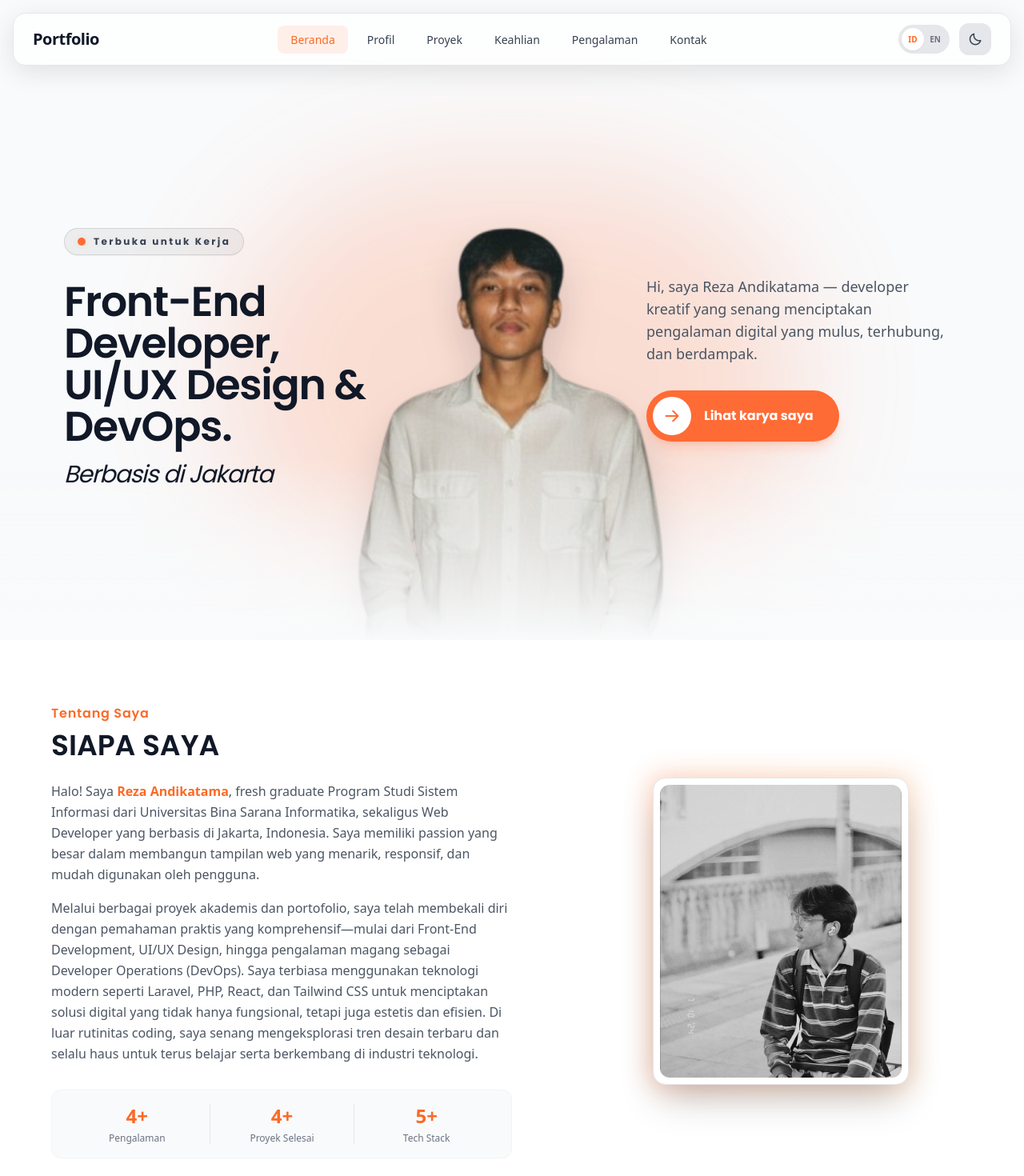
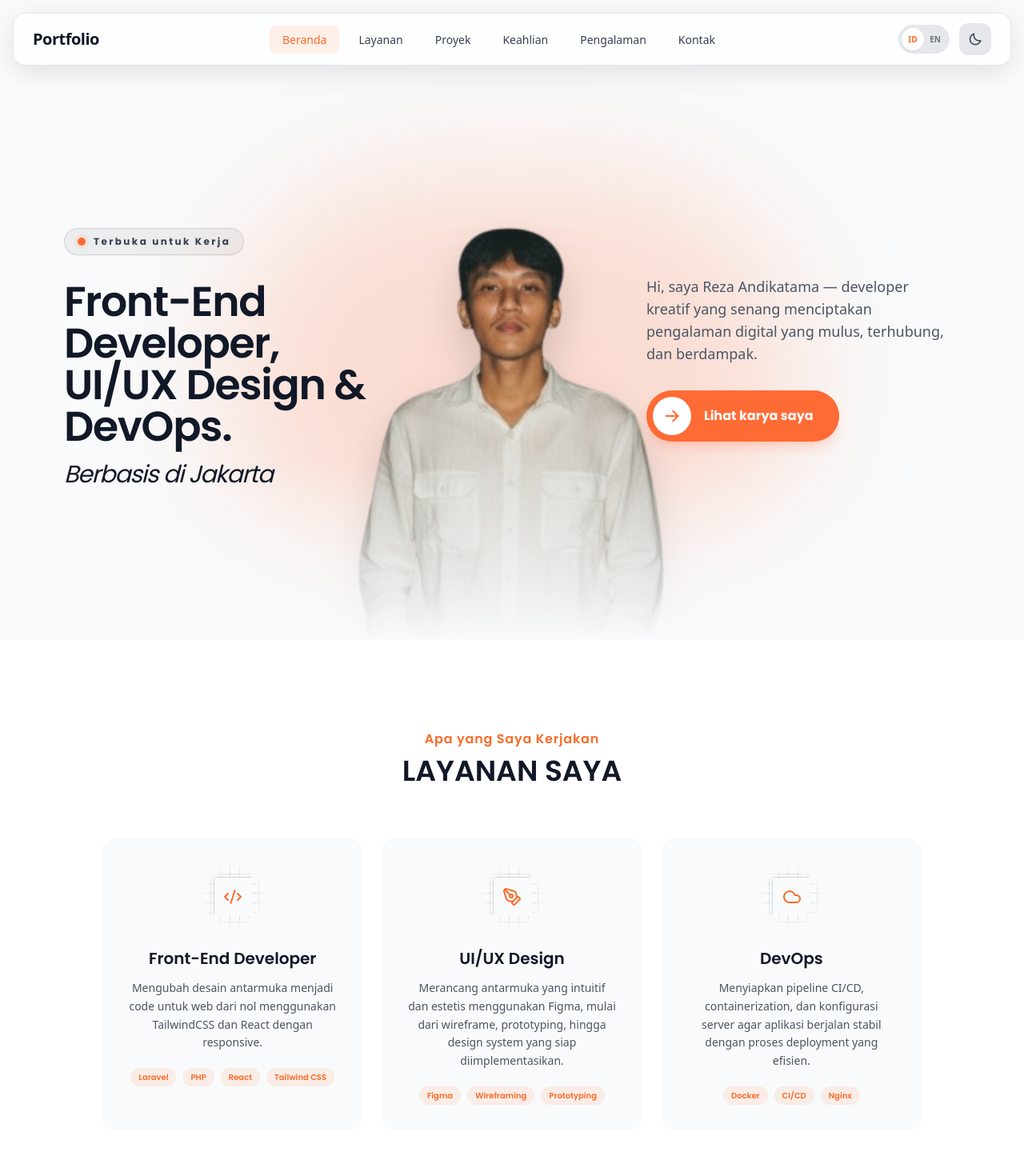
Before and after one commit to RezaAndikatama/portfolio-react, a React (Vite) app: page / in a window 1280 px wide. Shown: the top 1470 px of the page at 80% size. Built offline with nearby package versions, Linux system fonts and the light colour scheme.

Commit message:
Update UI dan Readme

```diff
--- a/package.json
+++ b/package.json
@@ -10,6 +10,8 @@
     "preview": "vite preview"
   },
   "dependencies": {
+    "framer-motion": "^13.4.0",
+    "lucide-react": "^1.47.0",
     "react": "^19.2.8",
     "react-dom": "^19.2.8",
     "swiper": "^14.0.7"
--- a/src/components/About.tsx
+++ b/src/components/About.tsx
@@ -1,71 +1,66 @@
-import profileImg from "../assets/profile4.jpg";
+import type { ReactNode } from "react";
+import { Code2, PenTool, Cloud } from "lucide-react";
 import { useInView } from "../hooks/useInView";
 import { useLanguage } from "../context/LanguageContext";
 import { translations } from "../data/translations";
 
-export default function About() {
+// Icon lucide-react untuk tiap layanan, urut sesuai items di translations.ts
+const SERVICE_ICONS = [Code2, PenTool, Cloud];
+
+// Kotak ikon bermotif grid + mask radial — elemen dekoratif khas dari referensi "features-2".
+// Diadaptasi tanpa shadcn (tidak pakai <Card>), murni div + Tailwind seperti bagian lain di project ini.
+function CardDecorator({ children }: { children: ReactNode }) {
+  return (
+    <div aria-hidden className="relative mx-auto size-16 md:size-20 [mask-image:radial-gradient(ellipse_50%_50%_at_50%_50%,#000_70%,transparent_100%)]">
+      <div className="absolute inset-0 [--border:black] dark:[--border:white] bg-[linear-gradient(to_right,var(--border)_1px,transparent_1px),linear-gradient(to_bottom,var(--border)_1px,transparent_1px)] bg-[size:12px_12px] opacity-10" />
+      <div className="bg-gray-50 dark:bg-cardDark absolute inset-0 m-auto flex size-10 md:size-12 items-center justify-center border-t border-l border-gray-300 dark:border-white/20">{children}</div>
+    </div>
+  );
+}
+
+export default function Services() {
   const { ref, isInView } = useInView();
   const { language } = useLanguage();
-  const t = translations[language].about;
+  const t = translations[language].services;
 
   return (
-    <section id="about" ref={ref} aria-labelledby="about-title" className="py-20 px-6 bg-white dark:bg-darkbg transition-colors duration-300">
-      <div className="max-w-6xl mx-auto flex flex-col md:flex-row items-center justify-between gap-12">
-        {/* Konten teks — fade + slide dari kiri */}
-        <div className={`w-full md:w-1/2 order-2 md:order-1 transition-all duration-700 ease-out ${isInView ? "opacity-100 translate-x-0" : "opacity-0 -translate-x-8"}`}>
+    <section id="services" ref={ref} aria-labelledby="services-title" className="py-20 md:py-28 px-6 bg-white dark:bg-darkbg transition-colors duration-300">
+      <div className="max-w-5xl mx-auto">
+        {/* Header — fade + slide dari bawah */}
+        <div className={`text-center mb-12 md:mb-16 transition-all duration-700 ease-out ${isInView ? "opacity-100 translate-y-0" : "opacity-0 translate-y-6"}`}>
           <p className="font-mono text-primary font-semibold tracking-wider mb-2">{t.label}</p>
-          <h2 id="about-title" className="font-serif text-3xl md:text-4xl font-semibold uppercase text-gray-900 dark:text-white mb-6">
+          <h2 id="services-title" className="font-serif text-3xl md:text-4xl font-semibold uppercase text-gray-900 dark:text-white">
             {t.heading}
           </h2>
-
-          <div className="space-y-4 text-gray-600 dark:text-gray-400 leading-relaxed mb-8">
-            <p>
-              {t.paragraph1Before} <span className="text-primary font-semibold">Reza Andikatama</span>
-              {t.paragraph1After}
-            </p>
-            <p>{t.paragraph2}</p>
-          </div>
-
-          <div className="grid grid-cols-3 divide-x divide-gray-200 dark:divide-white/10 text-center bg-gray-50 dark:bg-cardDark p-4 rounded-xl border border-gray-100 dark:border-white/5">
-            <div className="px-2">
-              <h3 className="text-2xl font-bold text-primary mb-1">4+</h3>
-              <p className="text-xs text-gray-500 dark:text-gray-400">{t.statExperience}</p>
-            </div>
-            <div className="px-2">
-              <h3 className="text-2xl font-bold text-primary mb-1">4+</h3>
-              <p className="text-xs text-gray-500 dark:text-gray-400">{t.statProjects}</p>
-            </div>
-            <div className="px-2">
-              <h3 className="text-2xl font-bold text-primary mb-1">5+</h3>
-              <p className="text-xs text-gray-500 dark:text-gray-400">{t.statTechStack}</p>
-            </div>
-          </div>
         </div>
 
-        {/* --- Image Content (Modern UI) --- fade + slide dari kanan, delay sedikit agar muncul setelah teks */}
-        <div className={`w-full md:w-5/12 order-1 md:order-2 flex justify-center transition-all duration-700 ease-out delay-150 ${isInView ? "opacity-100 translate-x-0" : "opacity-0 translate-x-8"}`}>
-          <div className="relative group w-64 h-80 md:w-80 md:h-96 cursor-pointer">
-            {/* 1. Animated Glow Background */}
-            <div className="absolute -inset-1 bg-gradient-to-r from-primary to-orange-400 rounded-2xl blur-lg opacity-30 group-hover:opacity-70 transition duration-500 group-hover:duration-200"></div>
+        {/* Grid 3 kolom, tiap card berisi CardDecorator + judul + deskripsi, semua rata tengah (mengikuti gaya referensi) */}
+        <div className="mx-auto grid max-w-sm gap-6 *:text-center md:max-w-full md:grid-cols-3">
+          {t.items.map((item, index) => {
+            const Icon = SERVICE_ICONS[index];
+            return (
+              <div
+                key={item.title}
+                className={`group bg-gray-50 dark:bg-cardDark rounded-2xl p-6 md:p-8 transition-all duration-300 hover:-translate-y-1 ${isInView ? "opacity-100 translate-y-0" : "opacity-0 translate-y-6"}`}
+                style={{ transitionDelay: isInView ? `${index * 120}ms` : "0ms", transitionDuration: "700ms", transitionTimingFunction: "ease-out" }}
+              >
+                <CardDecorator>
+                  <Icon className="size-5 md:size-6 text-primary" aria-hidden />
+                </CardDecorator>
 
-            {/* 2. Main Card Frame (Glassmorphism & Scale) */}
-            <div className="relative h-full w-full bg-white dark:bg-cardDark rounded-2xl p-2 border border-gray-200 dark:border-white/10 shadow-2xl transform transition-transform duration-500 group-hover:scale-[1.02]">
-              {/* 3. Image with Grayscale to Color Transition */}
-              <img src={profileImg} alt="Portrait of Reza Andikatama" className="w-full h-full object-cover rounded-xl filter grayscale group-hover:grayscale-0 transition-all duration-500" />
+                <h3 className="font-serif mt-6 text-lg md:text-xl font-semibold text-gray-900 dark:text-white">{item.title}</h3>
+                <p className="mt-3 text-sm text-gray-600 dark:text-gray-400 leading-relaxed">{item.desc}</p>
 
-              {/* Overlay Tipis (Memberikan kedalaman warna saat di-hover) */}
-              <div className="absolute inset-x-2 bottom-2 h-1/2 bg-gradient-to-t from-black/50 to-transparent rounded-b-xl opacity-0 group-hover:opacity-100 transition-opacity duration-500 pointer-events-none"></div>
-            </div>
-
-            {/* 4. Floating Status Badge */}
-            <div className="absolute -bottom-5 left-1/2 bg-white dark:bg-cardDark py-2 px-5 rounded-full shadow-[0_10px_25px_-5px_rgba(0,0,0,0.3)] border border-gray-200 dark:border-white/10 flex items-center gap-2 transform -translate-x-1/2 translate-y-4 opacity-0 group-hover:-translate-x-1/2 group-hover:translate-y-0 group-hover:opacity-100 transition-all duration-500 delay-100 z-20">
-              <span className="relative flex h-3 w-3">
-                <span className="animate-ping absolute inline-flex h-full w-full rounded-full bg-green-400 opacity-75"></span>
-                <span className="relative inline-flex rounded-full h-3 w-3 bg-green-500"></span>
-              </span>
-              <span className="text-sm font-bold text-gray-800 dark:text-gray-200 whitespace-nowrap">{t.openToWork}</span>
-            </div>
-          </div>
+                <div className="flex flex-wrap justify-center gap-2 mt-5">
+                  {item.tags.map((tag) => (
+                    <span key={tag} className="font-mono text-[10px] font-semibold text-primary bg-primary/10 px-2.5 py-1 rounded-full">
+                      {tag}
+                    </span>
+                  ))}
+                </div>
+              </div>
+            );
+          })}
         </div>
       </div>
     </section>
--- a/src/components/Experience.tsx
+++ b/src/components/Experience.tsx
@@ -4,8 +4,15 @@ import { useInView } from "../hooks/useInView";
 import { useLanguage } from "../context/LanguageContext";
 import { translations } from "../data/translations";
 
+// Helper gabung className kondisional — pengganti `cn` dari shadcn/lib-utils,
+// karena project ini tidak pakai path alias "@/lib/utils".
+function cx(...classes: (string | false | undefined | null)[]) {
+  return classes.filter(Boolean).join(" ");
+}
+
 export default function ExperienceSection() {
   const [selectedExp, setSelectedExp] = useState<Experience | null>(null);
+  const [activeId, setActiveId] = useState<string>(experienceData[0]?.id ?? "");
   const { ref, isInView } = useInView();
   const { language } = useLanguage();
   const t = translations[language].experience;
@@ -24,7 +31,7 @@ export default function ExperienceSection() {
     <>
       {/* --- Bagian Working Period --- */}
       <section id="experience" ref={ref} aria-labelledby="experience-title" className="py-24 md:py-32 px-6">
-        <div className="max-w-4xl mx-auto">
+        <div className="max-w-5xl mx-auto">
           {/* Section Header — fade + slide dari bawah */}
           <div className={`text-center mb-16 md:mb-20 transition-all duration-700 ease-out ${isInView ? "opacity-100 translate-y-0" : "opacity-0 translate-y-6"}`}>
             <span className="font-mono text-primary font-semibold text-xs md:text-sm uppercase tracking-widest">{t.label}</span>
@@ -33,44 +40,65 @@ export default function ExperienceSection() {
             </h2>
           </div>
 
-          {/* Experience List — layout editorial, garis pemisah tipis, tanpa card box */}
-          <div className="divide-y divide-gray-200 dark:divide-white/10 border-t border-b border-gray-200 dark:border-white/10">
-            {experienceData.map((exp, index) => (
-              <article
-                key={exp.id}
-                className={`group py-8 md:py-10 flex flex-col md:flex-row gap-5 md:gap-8 items-start transition-all duration-700 ease-out ${isInView ? "opacity-100 translate-y-0" : "opacity-0 translate-y-6"}`}
-                style={{ transitionDelay: isInView ? `${index * 120}ms` : "0ms" }}
-              >
-                {/* Logo perusahaan */}
-                <div className="bg-gray-50 dark:bg-white/5 p-2.5 rounded-lg flex-shrink-0 border border-gray-100 dark:border-white/5">
-                  <img src={exp.logo} alt={`${exp.company} Logo`} className="w-10 h-10 object-contain rounded-md" />
-                </div>
+          {/* Elastic Accordion Gallery — panel melebar saat di-hover/klik, mengadaptasi konsep elastic-gallery */}
+          <div className={`flex h-[420px] sm:h-[460px] md:h-[520px] w-full flex-col gap-2 md:flex-row md:gap-4 transition-all duration-700 ease-out ${isInView ? "opacity-100 translate-y-0" : "opacity-0 translate-y-6"}`}>
+            {experienceData.map((exp, index) => {
+              const isActive = activeId === exp.id;
+              return (
+                <div
+                  key={exp.id}
+                  onMouseEnter={() => setActiveId(exp.id)}
+                  onClick={() => setActiveId(exp.id)} // dukungan sentuh di mobile
+                  className={cx(
+                    "group relative cursor-pointer overflow-hidden rounded-2xl border border-gray-200 dark:border-white/10 bg-gray-900",
+                    "transition-[flex,filter] duration-700 ease-[cubic-bezier(0.25,1,0.5,1)]",
+                    isActive ? "flex-[4]" : "flex-[1]",
+                    isActive ? "brightness-100" : "brightness-[.6] hover:brightness-90",
+                  )}
+                >
+                  {/* Layer latar: gradient gelap + logo raksasa transparan sebagai elemen dekoratif
+                      (pengganti foto asli, karena data pengalaman hanya punya logo, bukan foto full-bleed) */}
+                  <div className="absolute inset-0">
+                    <div className="absolute inset-0 bg-gradient-to-br from-gray-800 to-gray-950" />
+                    <img src={exp.logo} alt="" aria-hidden="true" className={cx("absolute inset-0 m-auto h-1/2 w-1/2 object-contain opacity-10 transition-transform duration-1000", isActive ? "scale-100" : "scale-110")} />
+                    <div className={cx("absolute inset-0 bg-gradient-to-t from-black/90 via-black/40 to-transparent transition-opacity duration-500", isActive ? "opacity-100" : "opacity-70")} />
+                  </div>
 
-                {/* Konten */}
-                <div className="flex-1 w-full flex flex-col sm:flex-row sm:items-center justify-between gap-4">
-                  <div>
-                    <div className="flex flex-wrap items-center gap-3 mb-1">
-                      <h3 className="font-serif text-lg md:text-xl font-semibold text-gray-900 dark:text-white group-hover:text-primary transition-colors">{exp.role}</h3>
-                      <span className="font-mono text-xs font-semibold text-primary bg-primary/10 px-2.5 py-1 rounded-full whitespace-nowrap">{exp.date}</span>
+                  {/* Konten */}
+                  <div className="absolute bottom-0 left-0 right-0 flex h-full flex-col justify-end p-4 md:p-8">
+                    {/* Konten aktif: role, badge, deskripsi singkat, tombol Detail */}
+                    <div className={cx("flex flex-col gap-2 transition-all duration-500", isActive ? "translate-y-0 opacity-100 delay-200" : "translate-y-12 opacity-0")}>
+                      <div className="flex flex-wrap items-center gap-2">
+                        <span className="rounded-full border border-white/30 bg-white/10 px-2 py-1 text-[10px] font-mono font-medium uppercase tracking-wider text-white backdrop-blur-md md:px-3 md:text-xs">{exp.type}</span>
+                        <span className="rounded-full border border-primary/40 bg-primary/20 px-2 py-1 text-[10px] font-mono font-medium text-white backdrop-blur-md md:px-3 md:text-xs">{exp.date}</span>
+                      </div>
+
+                      <h3 className="font-serif text-xl font-semibold leading-tight text-white md:text-3xl">{exp.role}</h3>
+                      <p className="text-xs font-medium text-white/70 md:text-sm">{exp.company}</p>
+
+                      <p className="hidden md:block text-xs text-white/60 leading-relaxed line-clamp-2 max-w-md mt-1">{exp.desc}</p>
+
+                      <button
+                        onClick={(e) => {
+                          e.stopPropagation();
+                          openModal(exp);
+                        }}
+                        className="mt-2 flex w-fit items-center gap-2 text-xs font-bold uppercase tracking-widest text-white/90 hover:text-primary transition-colors md:mt-4 md:text-sm"
+                      >
+                        {t.detailButton}
+                        <i className="bx bx-right-arrow-alt text-base -rotate-45"></i>
+                      </button>
                     </div>
-                    <div className="flex flex-wrap items-center gap-2.5 text-sm">
-                      <span className="font-semibold text-gray-700 dark:text-gray-300">{exp.company}</span>
-                      <span className="w-1 h-1 rounded-full bg-gray-300 dark:bg-gray-600" aria-hidden="true"></span>
-                      <span className="font-mono text-gray-500 dark:text-gray-400 text-xs">{exp.type}</span>
+
+                    {/* Konten tidak aktif: nama perusahaan vertikal (desktop) / nomor urut (mobile) */}
+                    <div className={cx("absolute bottom-4 left-1/2 -translate-x-1/2 md:bottom-8 transition-all duration-500", isActive ? "opacity-0 scale-50" : "opacity-100 delay-300")}>
+                      <span className="hidden whitespace-nowrap text-sm font-bold uppercase tracking-widest text-white [writing-mode:vertical-rl] md:block">{exp.company}</span>
+                      <span className="block text-xs font-bold text-white md:hidden">{String(index + 1).padStart(2, "0")}</span>
                     </div>
                   </div>
-
-                  {/* Action Button */}
-                  <button
-                    onClick={() => openModal(exp)}
-                    className="w-full sm:w-auto px-5 py-2.5 rounded-xl border border-gray-200 dark:border-white/10 text-gray-700 dark:text-gray-300 font-semibold text-sm hover:border-primary hover:text-primary transition-all duration-300 flex items-center justify-center gap-2 group/btn flex-shrink-0"
-                  >
-                    <span>{t.detailButton}</span>
-                    <i className="bx bx-right-arrow-alt text-lg transition-transform group-hover/btn:translate-x-1"></i>
-                  </button>
                 </div>
-              </article>
-            ))}
+              );
+            })}
           </div>
         </div>
       </section>
--- a/src/components/Navbar.tsx
+++ b/src/components/Navbar.tsx
@@ -28,11 +28,11 @@ export default function Navbar() {
     }
   };
 
-  // Catatan: href "home" diperbaiki dari "#home" (tidak pernah ada elemennya) jadi "#hero",
-  // supaya cocok dengan id section Hero yang sebenarnya (<section id="hero">).
+  // Catatan: key "profile"/href "#about" diganti "services"/"#services",
+  // karena section About sudah digantikan Services.
   const menuItems: { key: keyof typeof t; href: string }[] = [
     { key: "home", href: "#hero" },
-    { key: "profile", href: "#about" },
+    { key: "services", href: "#services" },
     { key: "portfolio", href: "#portfolio" },
     { key: "skills", href: "#skills" },
     { key: "experience", href: "#experience" },
@@ -52,8 +52,6 @@ export default function Navbar() {
           }
         });
       },
-      // rootMargin menyempitkan area deteksi jadi pita tipis di sekitar 40% dari atas viewport,
-      // supaya section "aktif" berganti saat judulnya melewati titik itu, bukan saat baru muncul di ujung layar.
       { rootMargin: "-40% 0px -55% 0px", threshold: 0 },
     );
 
--- a/src/data/portfolioData.ts
+++ b/src/data/portfolioData.ts
@@ -81,7 +81,7 @@ export const experienceData: Experience[] = [
     date: "Sep 2025 - Des 2025",
     type: "Internship",
     logo: kkpLogo,
-    desc: "Berperan sentral dalam merancang, membangun, dan memelihara pipeline CI/CD (Continuous Integration & Continuous Deployment) untuk aplikasi layanan internal kementerian. Melakukan otomatisasi konfigurasi web server, manajemen container (Docker & Kubernetes), serta memantau (monitoring) performa server agar aplikasi dapat berjalan dengan stabilitas tinggi dan minim downtime.",
+    desc: "Berperan dalam merancang, membangun, dan memelihara pipeline CI/CD (Continuous Integration & Continuous Deployment) untuk aplikasi layanan internal kementerian. Melakukan otomatisasi konfigurasi web server, manajemen container (Docker & Kubernetes), serta memantau (monitoring) performa server agar aplikasi dapat berjalan dengan stabilitas tinggi dan minim downtime.",
     images: [kkpDocumentation, reportKKP, reportKKP2, reportKKP3],
   },
 ];
--- a/src/data/translations.tsx
+++ b/src/data/translations.tsx
@@ -2,7 +2,7 @@ export const translations = {
   id: {
     nav: {
       home: "Beranda",
-      profile: "Profil",
+      services: "Layanan",
       experience: "Pengalaman",
       skills: "Keahlian",
       portfolio: "Proyek",
@@ -16,18 +16,26 @@ export const translations = {
       bio: "Hi, saya Reza Andikatama — developer kreatif yang senang menciptakan pengalaman digital yang mulus, terhubung, dan berdampak.",
       cta: "Lihat karya saya",
     },
-    about: {
-      label: "Tentang Saya",
-      heading: "Siapa Saya",
-      paragraph1Before: "Halo! Saya",
-      paragraph1After:
-        ", fresh graduate Program Studi Sistem Informasi dari Universitas Bina Sarana Informatika, sekaligus Web Developer yang berbasis di Jakarta, Indonesia. Saya memiliki passion yang besar dalam membangun tampilan web yang menarik, responsif, dan mudah digunakan oleh pengguna.",
-      paragraph2:
-        "Melalui berbagai proyek akademis dan portofolio, saya telah membekali diri dengan pemahaman praktis yang komprehensif—mulai dari Front-End Development, UI/UX Design, hingga pengalaman magang sebagai Developer Operations (DevOps). Saya terbiasa menggunakan teknologi modern seperti Laravel, PHP, React, dan Tailwind CSS untuk menciptakan solusi digital yang tidak hanya fungsional, tetapi juga estetis dan efisien. Di luar rutinitas coding, saya senang mengeksplorasi tren desain terbaru dan selalu haus untuk terus belajar serta berkembang di industri teknologi.",
-      statExperience: "Pengalaman",
-      statProjects: "Proyek Selesai",
-      statTechStack: "Tech Stack",
-      openToWork: "Terbuka untuk Kerja",
+    services: {
+      label: "Apa yang Saya Kerjakan",
+      heading: "Layanan Saya",
+      items: [
+        {
+          title: "Front-End Developer",
+          desc: "Mengubah desain antarmuka menjadi code untuk web dari nol menggunakan TailwindCSS dan React dengan responsive.",
+          tags: ["Laravel", "PHP", "React", "Tailwind CSS"],
+        },
+        {
+          title: "UI/UX Design",
+          desc: "Merancang antarmuka yang intuitif dan estetis menggunakan Figma, mulai dari wireframe, prototyping, hingga design system yang siap diimplementasikan.",
+          tags: ["Figma", "Wireframing", "Prototyping"],
+        },
+        {
+          title: "DevOps",
+          desc: "Menyiapkan pipeline CI/CD, containerization, dan konfigurasi server agar aplikasi berjalan stabil dengan proses deployment yang efisien.",
+          tags: ["Docker", "CI/CD", "Nginx"],
+        },
+      ],
     },
     skills: {
       label: "Spesialisasi Saya",
@@ -62,7 +70,7 @@ export const translations = {
   en: {
     nav: {
       home: "Home",
-      profile: "Profile",
+      services: "Services",
       experience: "Experience",
       skills: "Skills",
       portfolio: "Portfolio",
@@ -76,18 +84,26 @@ export const translations = {
       bio: "Hi, I'm Reza Andikatama — a creative developer passionate about creating seamless digital experiences that connect and convert.",
       cta: "See my works",
     },
-    about: {
-      label: "About Me",
-      heading: "Who I Am",
-      paragraph1Before: "Hi! I'm",
-      paragraph1After:
-        ", a fresh graduate of Information Systems from Universitas Bina Sarana Informatika, and a Web Developer based in Jakarta, Indonesia. I have a strong passion for building web interfaces that are engaging, responsive, and easy for users to interact with.",
-      paragraph2:
-        "Through various academic projects and portfolio work, I've equipped myself with comprehensive practical understanding — from Front-End Development, UI/UX Design, to an internship experience as a Developer Operations (DevOps). I'm accustomed to using modern technologies like Laravel, PHP, React, and Tailwind CSS to create digital solutions that are not only functional, but also aesthetic and efficient. Outside of coding, I enjoy exploring the latest design trends and I'm always eager to keep learning and growing in the tech industry.",
-      statExperience: "Experience",
-      statProjects: "Projects Done",
-      statTechStack: "Tech Stack",
-      openToWork: "Open to Work",
+    services: {
+      label: "What I Do",
+      heading: "My Services",
+      items: [
+        {
+          title: "Front-End Developer",
+          desc: "Translate design to code for applications from scratch using Tailwind, React, and Build Responsive Website.",
+          tags: ["Laravel", "PHP", "React", "Tailwind CSS"],
+        },
+        {
+          title: "UI/UX Design",
+          desc: "Designing intuitive and aesthetic interfaces using Figma, from wireframes, prototyping, to a design system ready for implementation.",
+          tags: ["Figma", "Wireframing", "Prototyping"],
+        },
+        {
+          title: "DevOps",
+          desc: "Setting up CI/CD pipelines, containerization, and server configuration so applications run stably with an efficient deployment process.",
+          tags: ["Docker", "CI/CD", "Nginx"],
+        },
+      ],
     },
     skills: {
       label: "My Specialization",
```
Also changed, not shown: src/components/Skills.tsx (+46 -0 lines), 1 other file (tests, documents, lock files or other folders).
